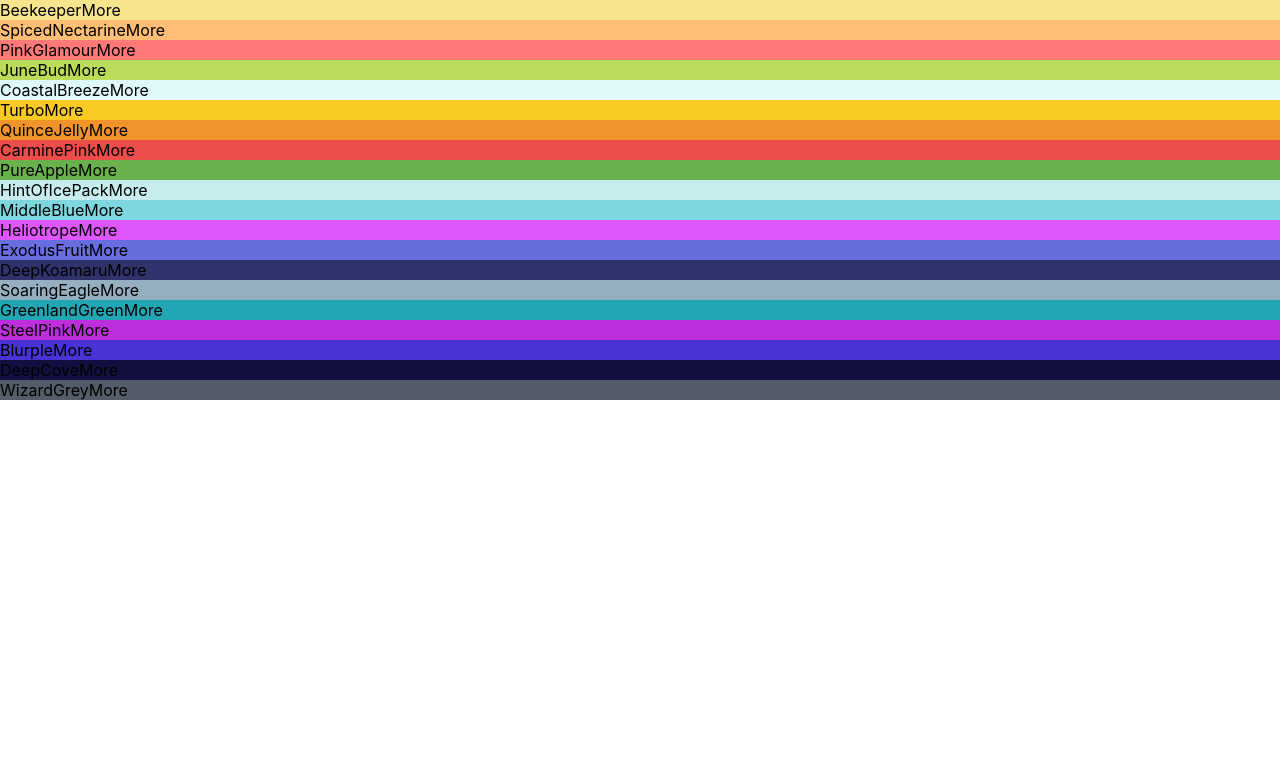
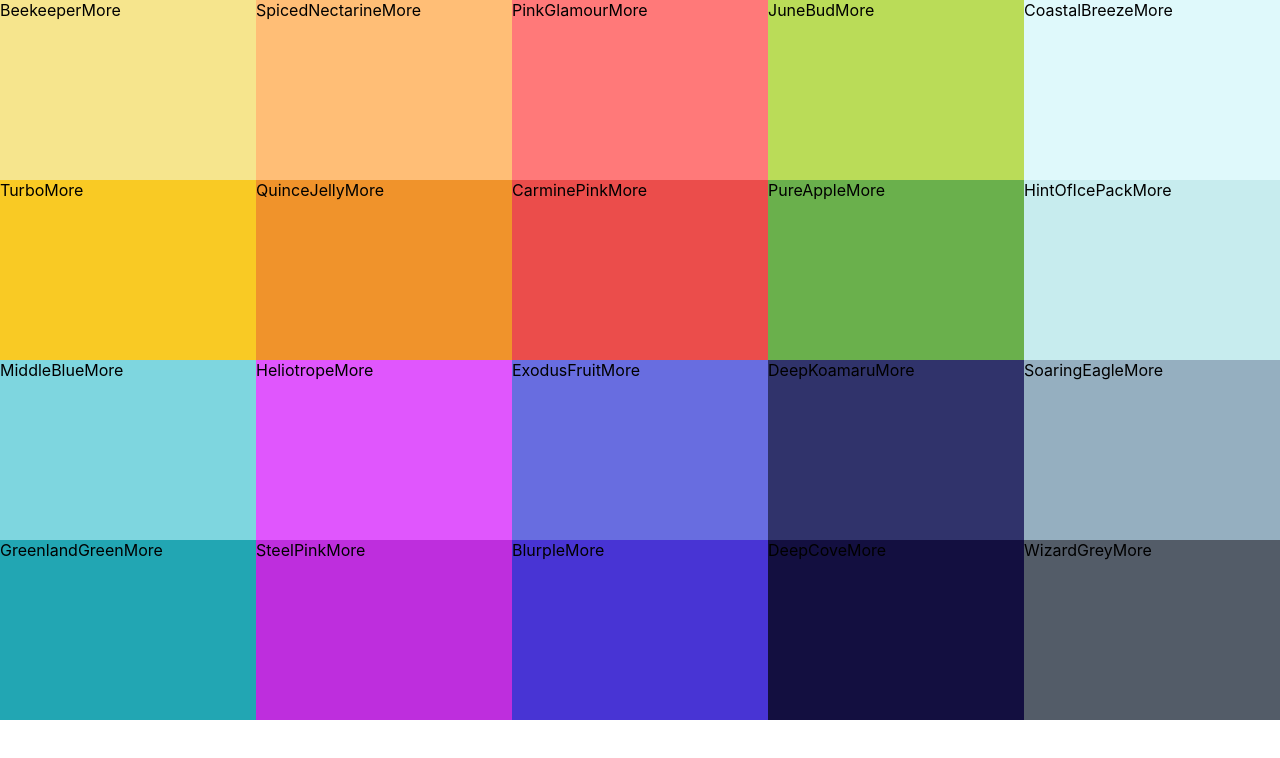
Before and after one commit to Dgarza0413/color-palette, a React (Create React App) app: page / in a window 1280 px wide. Shown: the top 758 px of the page. Built offline with nearby package versions, Linux system fonts and the light colour scheme.

Commit message:
css files in place

```diff
--- /dev/null
+++ b/src/components/ColorBox.css
@@ -0,0 +1,8 @@
+.ColorBox {
+    width: 20%;
+    height: 25%;
+    margin: 0 auto;
+    display: inline-block;
+    position: relative;
+    cursor: pointer;
+}
--- a/src/components/ColorBox.js
+++ b/src/components/ColorBox.js
@@ -1,4 +1,5 @@
 import React, { Component } from 'react';
+import "./ColorBox.css";
 
 class ColorBox extends Component {
     render() {
--- /dev/null
+++ b/src/components/Palette.css
@@ -0,0 +1,7 @@
+.Palette {
+    height: 100vh;
+}
+
+.Palette-colors {
+    height: 90%;
+}
--- a/src/components/Palette.js
+++ b/src/components/Palette.js
@@ -1,5 +1,6 @@
 import React, { Component } from 'react';
 import ColorBox from "./ColorBox";
+import "./Palette.css";
 
 
 class Palette extends Component {
```
Also changed, not shown: src/ColorBox.css (deleted).
